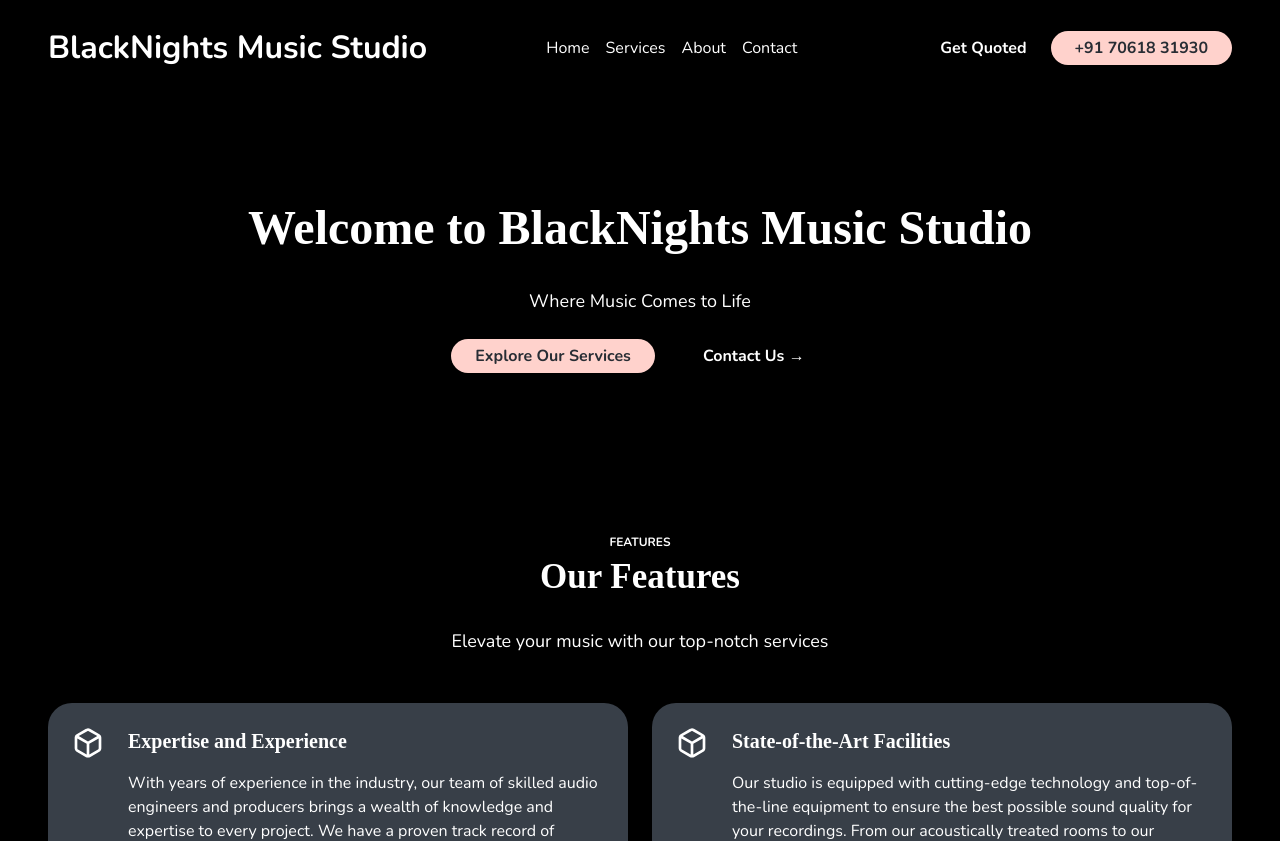
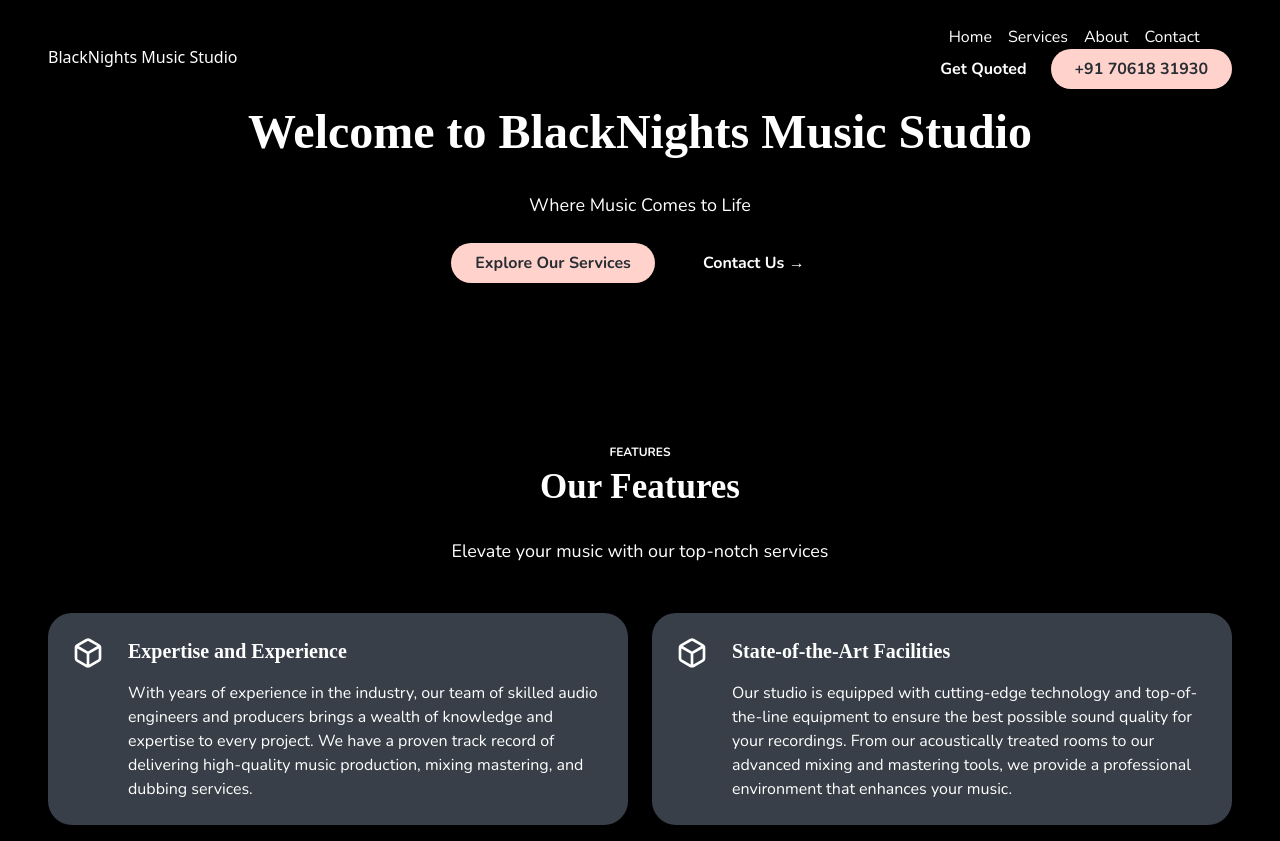
Before and after one commit to anvkup/BlackNights-Music-Studio-Next, a Next.js app: page / in a window 1280 px wide. Shown: the top 841 px of the page. Built offline with nearby package versions, Linux system fonts and the light colour scheme; a web font is replaced by a local one.

Commit message:
TW added

```diff
--- a/package.json
+++ b/package.json
@@ -22,5 +22,10 @@
   },
   "engines": {
     "node": ">=18.x"
+  },
+  "devDependencies": {
+    "autoprefixer": "^10.4.19",
+    "postcss": "^8.4.38",
+    "tailwindcss": "^3.4.3"
   }
 }
--- a/pages/index.js
+++ b/pages/index.js
@@ -10,7 +10,18 @@ import Image from 'next/image'
 const Home = (props) => {
   return (
     <>
-      <div className="home-container">
+      {/*
+              .home-container {
+            width: 100%;
+            display: flex;
+            overflow: auto;
+            min-height: 100vh;
+            align-items: center;
+            flex-direction: column;
+            background-color: var(--dl-color-gray-black);
+          }
+    */}
+      <div className="w-full flex overflow-auto min-h-screen items-center flex-col">
         <Head>
           <title>BlackNights Music Studio</title>
         </Head>
@@ -19,7 +30,7 @@ const Home = (props) => {
             data-thq="thq-navbar"
             className="home-navbar-interactive navbarContainer"
           >
-            <span className="home-logo">BlackNights Music Studio</span>
+            <p className="font-medium text-2xl">BlackNights Music Studio</p>
             <div data-thq="thq-navbar-nav" className="home-desktop-menu">
               <nav className="home-links">
                 <a href="#hero" className="home-nav12 bodySmall">
@@ -125,7 +136,18 @@ const Home = (props) => {
             </div>
           </header>
         </div>
-        <div className="home-hero">
+        {/*
+                  .home-hero {
+            flex: 0 0 auto;
+            width: 100%;
+            height: auto;
+            display: flex;
+            margin-top: 96px;
+            align-items: flex-start;
+            justify-content: center;
+          }
+        */}
+        <div className="">
           <div id="hero" className="home-hero1 heroContainer">
             <div className="home-container01">
               <h1 className="heading1">
@@ -598,15 +620,6 @@ const Home = (props) => {
       </div>
       <style jsx>
         {`
-          .home-container {
-            width: 100%;
-            display: flex;
-            overflow: auto;
-            min-height: 100vh;
-            align-items: center;
-            flex-direction: column;
-            background-color: var(--dl-color-gray-black);
-          }
           .home-header {
             width: 100%;
             display: flex;
@@ -619,6 +632,7 @@ const Home = (props) => {
           .home-navbar-interactive {
             background-color: var(--dl-color-gray-black);
           }
+<<<<<<< Updated upstream
           .home-logo {
             font-size: 2em;
             align-self: center;
@@ -627,6 +641,8 @@ const Home = (props) => {
             line-height: 150%;
             text-transform: capitalize;
           }
+=======
+>>>>>>> Stashed changes
           .home-desktop-menu {
             flex: 1;
             display: flex;
@@ -761,15 +777,6 @@ const Home = (props) => {
           .home-icon08 {
             width: var(--dl-size-size-xsmall);
             height: var(--dl-size-size-xsmall);
-          }
-          .home-hero {
-            flex: 0 0 auto;
-            width: 100%;
-            height: auto;
-            display: flex;
-            margin-top: 96px;
-            align-items: flex-start;
-            justify-content: center;
           }
           .home-hero1 {
             background-color: var(--dl-color-gray-black);
--- a/pages/style.css
+++ b/pages/style.css
@@ -1,3 +1,7 @@
+@tailwind base;
+@tailwind components;
+@tailwind utilities;
+
 :root {
   --dl-color-gray-500: #595959;
   --dl-color-gray-700: #999999;
```
Also changed, not shown: pages/_document.js (+0 -11 lines), 1 other file (tests, documents, lock files or other folders).
